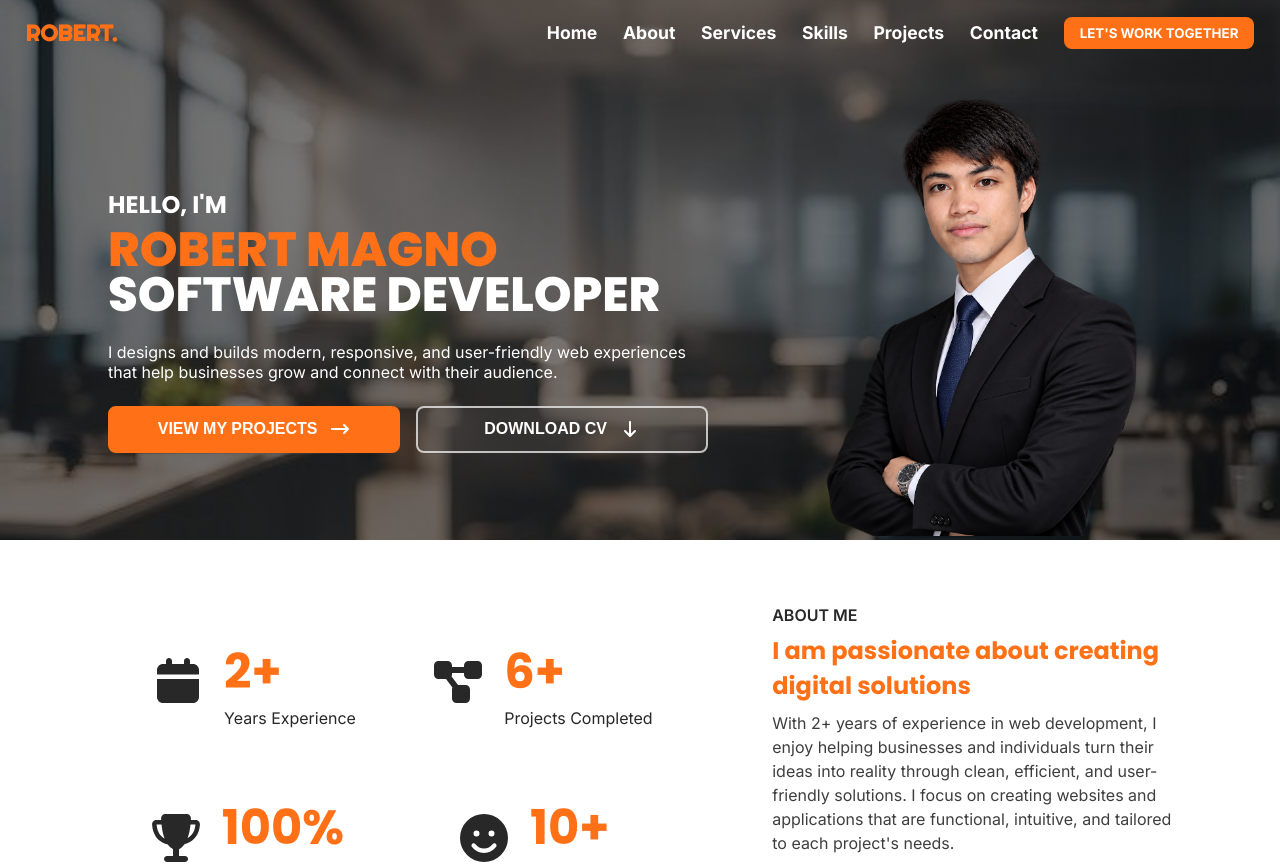
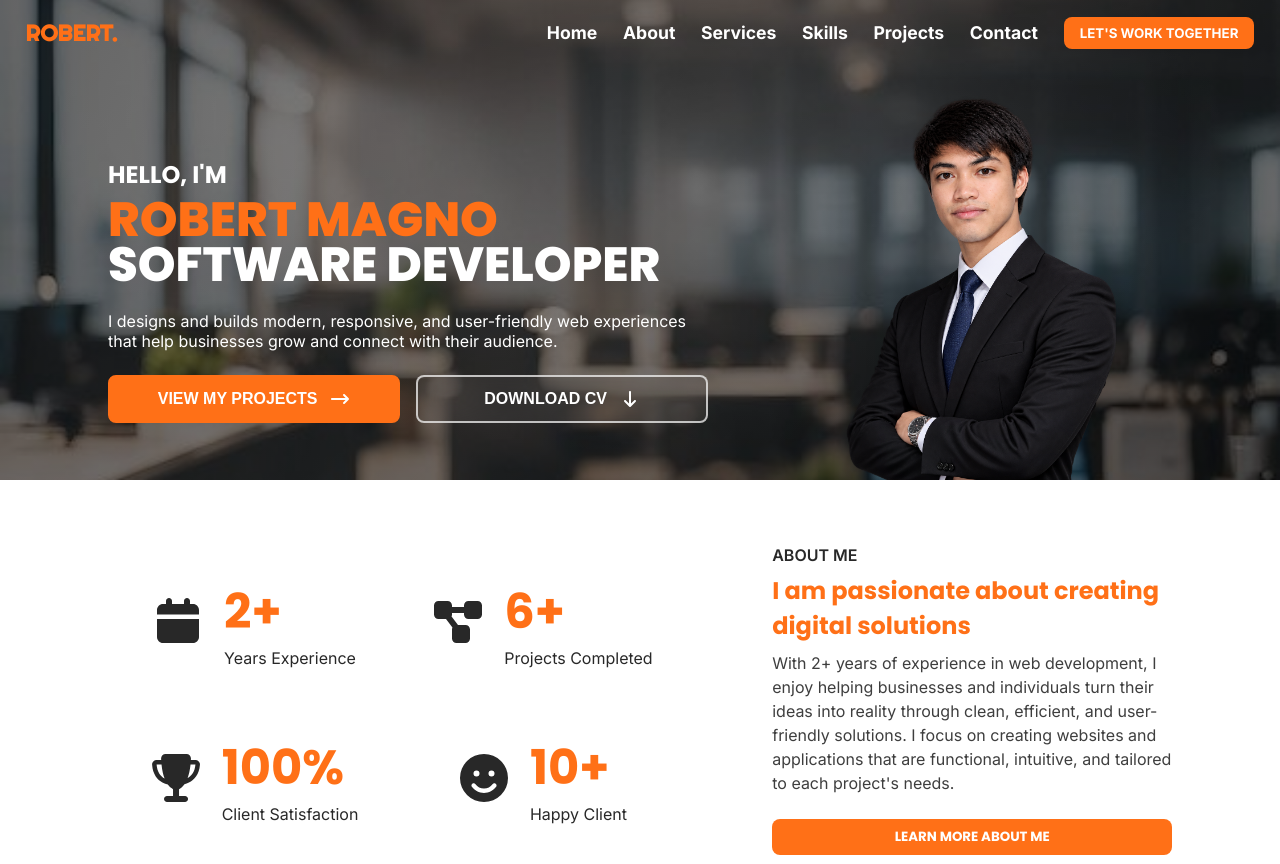
Before and after one commit to Hydrogen86/my-portfolio-react, a React (Vite) app: page / in a window 1280 px wide. Shown: the top 864 px of the page. Built offline with nearby package versions, Linux system fonts and the light colour scheme.

Commit message:
fix: correct images position in hero section

```diff
--- a/src/components/Hero.jsx
+++ b/src/components/Hero.jsx
@@ -23,7 +23,6 @@ const Hero = () => {
                 <button>DOWNLOAD CV <FontAwesomeIcon icon={faArrowDown} /></button>
             </div>
         </div>
-
         <div className="right">
             <img src={images.heroImage} alt="developer-img" />
         </div>
--- a/src/css/Hero.css
+++ b/src/css/Hero.css
@@ -43,6 +43,11 @@
 .left,
 .right {
     z-index: 999;
+}
+.right {
+    height: clamp(300px, 30vw, 500px);
+    width: clamp(300px, 30vw, 500px);
+    overflow: hidden;
 }
 
 .hero-section .left .user-name{
--- a/src/data/user-data.js
+++ b/src/data/user-data.js
@@ -73,6 +73,13 @@ const projects = [
         img: pmbcsImg
     },
     {
+        projectName: "Anime Theater",
+        about: "Web-based Video Streaming Site",
+        techStack: "React, & NodeJS",
+        development: "Web Developmet",
+        img: animeTheaterImg
+    },
+    {
         projectName: "CarabaoCart",
         about: "Web-Based Carabao Milk Supply and Dairy Product Management System",
         techStack: "PHP, JavaScript, & MySQL",
@@ -92,14 +99,7 @@ const projects = [
         techStack: "Java",
         development: "Mobile Developmet",
         img: ebudget
-    },
-    {
-        projectName: "Anime Theater",
-        about: "Web-based Video Streaming Site",
-        techStack: "React, & NodeJS",
-        development: "Web Developmet",
-        img: animeTheaterImg
-    },
+    }
 ]
 
 
```
